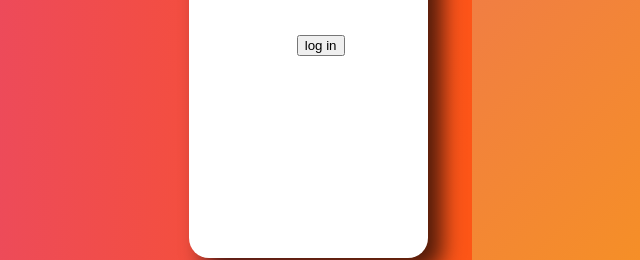
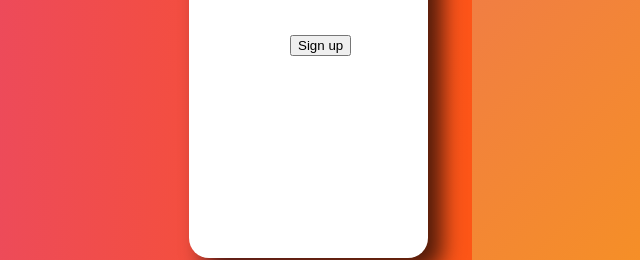
Before and after one commit to keyelty-dev/first-gradient-project, a plain HTML site: page index.html in a window 1280 px wide. Shown: the part 431-691 px from the top of the page, 610-1250 px from the left. Drawn offline with Linux system fonts and the light colour scheme.

Commit message:
Update index.html

```diff
--- a/index.html
+++ b/index.html
@@ -68,7 +68,7 @@
                             </div>
                             <label id="passLabel"></label>
 
-                            <div class="btn"><button type="submit">log in</button></div>
+                            <div class="btn"><button type="submit">Sign up</button></div>
                         </form>
                     </div>
                 </div>
```
